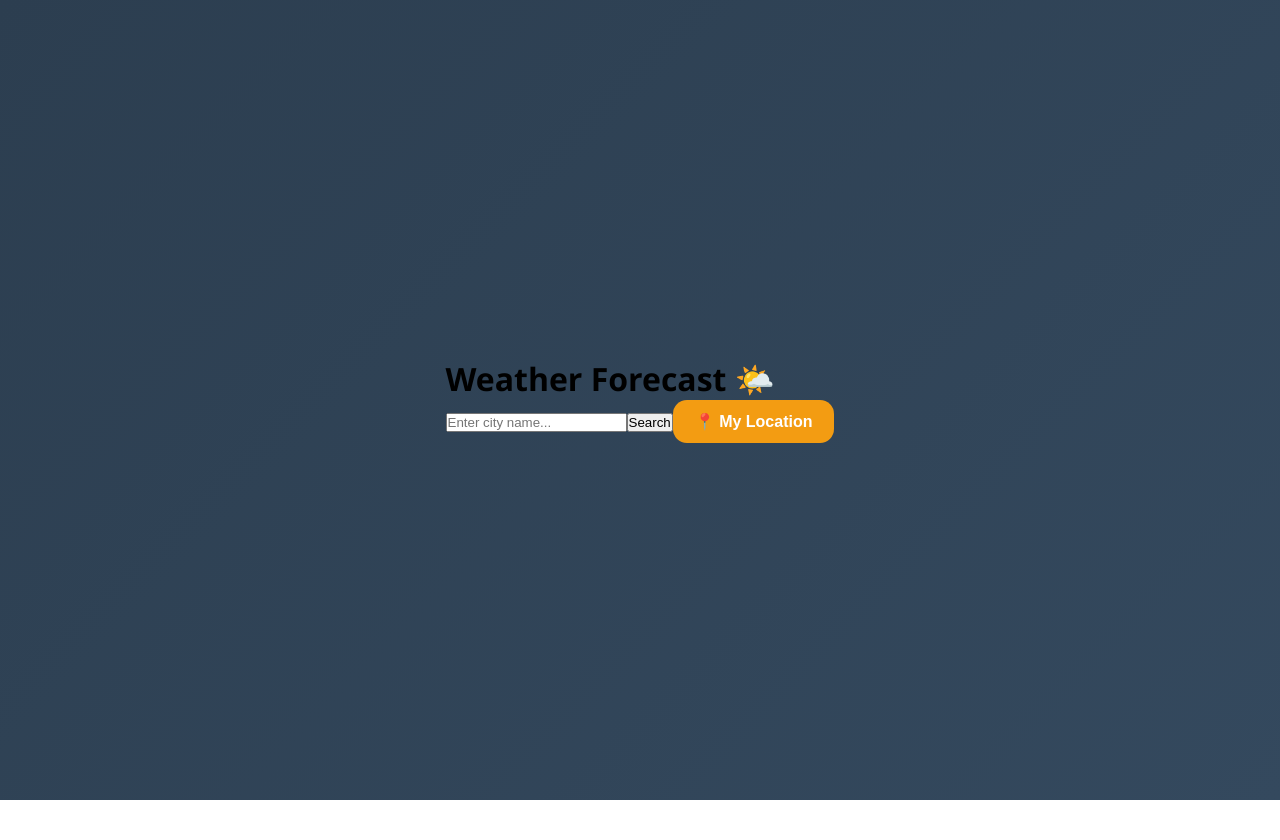
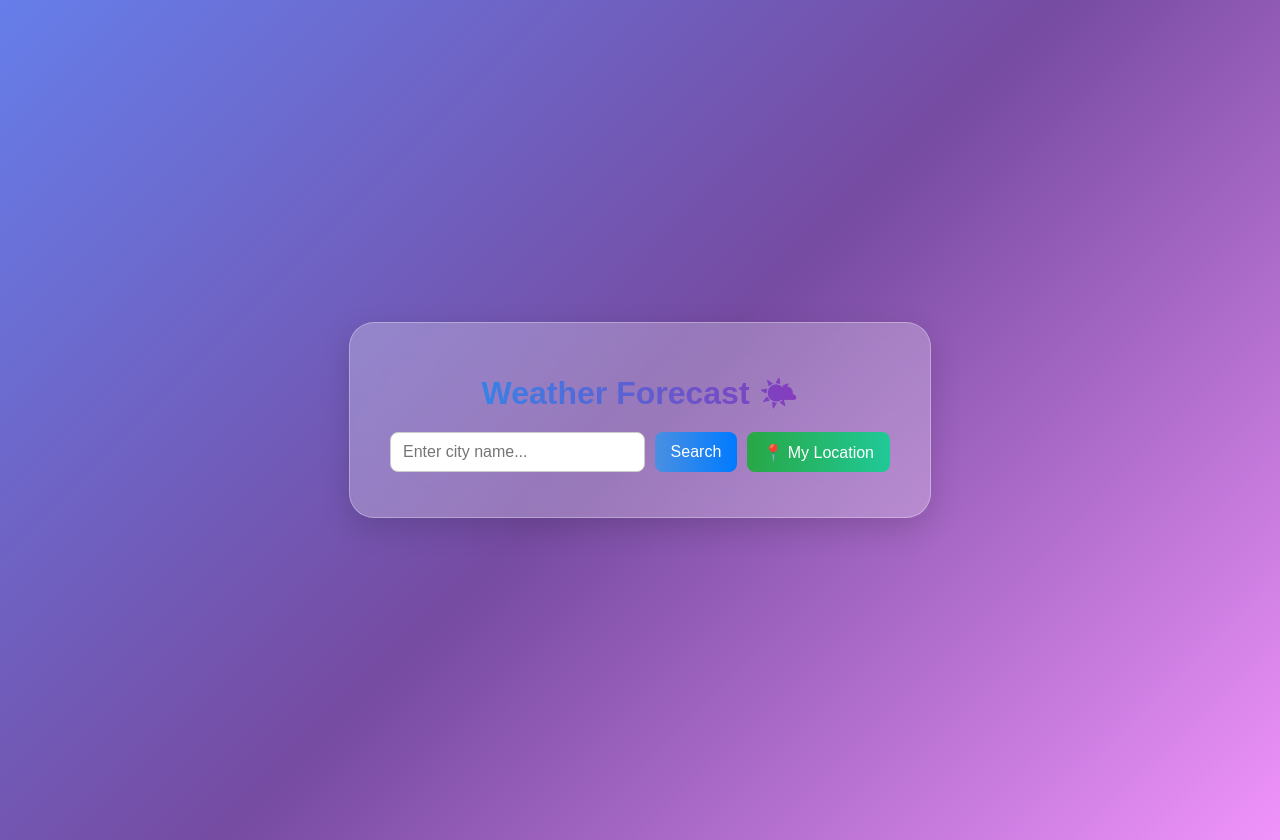
Before and after one commit to YRJ03/Weather, a React (Vite) app: page / in a window 1280 px wide. Before the commit the page ends 800 px from the top, so only its background shows below. Built offline with nearby package versions, Linux system fonts and the light colour scheme.

Commit message:
Refactor App.css for layout and design improvements
Refactor CSS styles for improved layout and design consistency. Update font families, background gradients, and container styles.

```diff
--- a/src/App.css
+++ b/src/App.css
@@ -1,250 +1,189 @@
-/* Reset */
-* {
+/* Background setup */
+body, html {
+  margin: 0;
   padding: 0;
-  margin: 0;
-  box-sizing: border-box;
+  font-family: 'Poppins', sans-serif;
 }
 
-body {
-  font-family: 'Segoe UI', Tahoma, Geneva, Verdana, sans-serif;
+.app {
+  min-height: 100vh;
+  background: linear-gradient(135deg, #667eea, #764ba2, #f093fb);
   display: flex;
+  align-items: center;
   justify-content: center;
-  align-items: center;
-  min-height: 100vh;
-  background: linear-gradient(135deg, #2c3e50, #34495e);
+  padding: 20px;
 }
 
-/* Container */
-.container {
-  width: 85vw;
-  max-width: 1000px;
-  background: linear-gradient(135deg, #3498db, #9b59b6);
-  border-radius: 20px;
-  padding: 30px;
-  box-shadow: 0 8px 20px rgba(0, 0, 0, 0.3);
-  color: white;
-  text-align: center;
-  transition: all 0.3s ease-in-out;
+/* Glass card container */
+.weather-container {
+  background: rgba(255, 255, 255, 0.25);
+  backdrop-filter: blur(15px);
+  border: 1px solid rgba(255, 255, 255, 0.3);
+  border-radius: 25px;
+  padding: 30px 40px;
+  width: 100%;
+  max-width: 500px;
+  box-shadow: 0 10px 30px rgba(0,0,0,0.15);
+  animation: fadeIn 0.6s ease;
 }
 
-/* Input Box */
-.input-box {
-  display: flex;
-  flex-direction: column;
-  gap: 12px;
-  margin-bottom: 24px;
+/* Header */
+.title {
+  text-align: center;
+  font-size: 2rem;
+  background: linear-gradient(90deg, #2196f3, #9c27b0);
+  -webkit-background-clip: text;
+  -webkit-text-fill-color: transparent;
+  margin-bottom: 20px;
 }
 
-.input {
-  padding: 14px 18px;
-  border-radius: 14px;
-  border: none;
-  width: 100%;
-  max-width: 400px;
-  font-size: 17px;
-  outline: none;
-  margin: 0 auto;
-  box-shadow: 0px 4px 8px rgba(0, 0, 0, 0.25);
+/* Search section */
+.search-form {
+  display: flex;
+  flex-wrap: wrap;
+  gap: 10px;
+  justify-content: center;
+  margin-bottom: 15px;
 }
 
-.submit-btn,
-.location-btn {
-  padding: 12px 22px;
-  background-color: #f39c12;
+.search-input {
+  flex: 1;
+  min-width: 150px;
+  padding: 10px 12px;
+  border: 1px solid #ccc;
+  border-radius: 8px;
+  font-size: 1rem;
+  outline: none;
+  transition: all 0.3s;
+}
+
+.search-input:focus {
+  border-color: #764ba2;
+  box-shadow: 0 0 5px rgba(118,75,162,0.4);
+}
+
+.btn {
+  padding: 10px 16px;
+  font-size: 1rem;
   border: none;
-  border-radius: 14px;
-  font-size: 16px;
+  border-radius: 8px;
   cursor: pointer;
-  transition: 0.3s ease;
-  font-weight: bold;
+  transition: 0.3s;
   color: white;
 }
 
-.submit-btn:hover,
-.location-btn:hover {
-  background-color: #e67e22;
+.search-btn {
+  background: linear-gradient(90deg, #4a90e2, #007aff);
 }
 
-.city-name {
-  font-size: 42px;
-  font-weight: 700;
-  margin-top: 20px;
-  letter-spacing: 1px;
+.location-btn {
+  background: linear-gradient(90deg, #28a745, #20c997);
 }
 
-/* Weather Main Info */
-.main-box {
-  display: flex;
-  justify-content: center;
-  align-items: center;
-  margin-top: 24px;
-  gap: 24px;
-  flex-wrap: wrap;
+.btn:hover {
+  transform: scale(1.05);
+  opacity: 0.9;
 }
 
-.box-one,
-.box-two,
-.box-three {
-  padding: 20px;
-  background: rgba(255, 255, 255, 0.1);
-  border-radius: 16px;
-  min-width: 180px;
-  box-shadow: 0 6px 12px rgba(0, 0, 0, 0.15);
-  transition: transform 0.3s ease;
+.error {
+  color: #ff4b5c;
+  text-align: center;
+  font-weight: 600;
 }
 
-.box-one:hover,
-.box-two:hover,
-.box-three:hover {
-  transform: scale(1.03);
+/* Weather info card */
+.weather-card {
+  background: rgba(255, 255, 255, 0.4);
+  border-radius: 20px;
+  padding: 25px;
+  text-align: center;
+  margin-top: 15px;
+  animation: fadeIn 0.8s ease;
 }
 
-.temp-text {
-  font-size: 64px;
-  font-weight: 700;
-  color: #ffeaa7;
+.city {
+  font-size: 1.4rem;
+  font-weight: 600;
+  margin-bottom: 10px;
 }
 
-.date-text,
-.day-text,
-.sky-text,
-.humidity-text,
-.wind-text {
-  font-size: 18px;
-  font-weight: 500;
-  color: #ecf0f1;
-  margin-top: 12px;
-  text-shadow: 0 1px 3px rgba(0, 0, 0, 0.1);
+.temp {
+  font-size: 3.5rem;
+  font-weight: 700;
+  margin: 5px 0;
+  color: #222;
 }
 
-.day-text {
-  font-size: 22px;
-  font-weight: bold;
-  text-transform: uppercase;
-  color: #f6e58d;
+.desc {
+  text-transform: capitalize;
+  font-size: 1.1rem;
+  color: #333;
+  margin-bottom: 15px;
 }
 
-/* Forecast Section */
-.week-forecast {
+/* Details row */
+.details {
   display: flex;
   justify-content: space-between;
-  flex-wrap: wrap;
-  gap: 20px;
-  margin-top: 40px;
-  animation: fadeIn 1s ease-in-out;
+  gap: 10px;
+  margin-top: 10px;
 }
 
-.col {
+.detail-box {
   flex: 1;
-  min-width: 120px;
-  background: rgba(255, 255, 255, 0.15);
-  border-radius: 12px;
-  padding: 16px;
-  text-align: center;
-  color: white;
-  box-shadow: 0 4px 10px rgba(0, 0, 0, 0.2);
-  transition: transform 0.3s ease;
+  background: rgba(255, 255, 255, 0.5);
+  border-radius: 15px;
+  padding: 10px;
+  transition: all 0.3s;
 }
 
-.col:hover {
+.detail-box:hover {
+  background: rgba(255, 255, 255, 0.7);
+  transform: translateY(-3px);
+}
+
+/* Forecast section */
+.forecast {
+  margin-top: 30px;
+}
+
+.forecast h3 {
+  text-align: center;
+  margin-bottom: 15px;
+  color: #222;
+}
+
+.forecast-grid {
+  display: grid;
+  grid-template-columns: repeat(auto-fit, minmax(80px, 1fr));
+  gap: 10px;
+}
+
+.forecast-box {
+  background: rgba(255, 255, 255, 0.45);
+  border-radius: 15px;
+  padding: 10px;
+  text-align: center;
+  transition: all 0.3s;
+}
+
+.forecast-box:hover {
+  background: rgba(255, 255, 255, 0.7);
   transform: scale(1.05);
 }
 
-.col img {
-  width: 48px;
-  height: 48px;
+.forecast-box img {
+  width: 50px;
+  height: 50px;
 }
 
-.day-name {
-  font-size: 18px;
-  font-weight: bold;
-  margin-bottom: 4px;
+.day {
+  font-weight: 600;
+  color: #333;
 }
 
-.weather {
-  font-size: 16px;
-  font-weight: 500;
+/* Animation */
+@keyframes fadeIn {
+  from { opacity: 0; transform: translateY(10px); }
+  to { opacity: 1; transform: translateY(0); }
 }
-
-/* Horizontal line */
-.ruler {
-  margin: 30px 0;
-  border: 1px solid rgba(236, 240, 241, 0.5);
-}
-
-/* Footer */
-.dev-box {
-  margin-top: 30px;
-  text-align: center;
-  font-size: 16px;
-}
-
-.dev-text {
-  color: #ecf0f1;
-}
-
-.git-link {
-  color: #f39c12;
-  font-weight: bold;
-  text-decoration: none;
-  transition: 0.3s;
-}
-
-.git-link:hover {
-  color: #e67e22;
-}
-
-/* Hidden */
-.none {
-  display: none;
-}
-
-/* Animations */
-@keyframes fadeIn {
-  from {
-    opacity: 0;
-    transform: translateY(10px);
-  }
-  to {
-    opacity: 1;
-    transform: translateY(0);
-  }
-}
-
-/* Responsive */
-@media (max-width: 768px) {
-  .container {
-    width: 95vw;
-    padding: 20px;
-    border-radius: 0;
-  }
-
-  .input {
-    width: 100%;
-  }
-
-  .main-box {
-    flex-direction: column;
-    align-items: center;
-  }
-
-  .box-one,
-  .box-two,
-  .box-three {
-    width: 100%;
-    margin-bottom: 16px;
-  }
-
-  .week-forecast {
-    flex-direction: column;
-    align-items: center;
-  }
-
-  .col {
-    width: 60%;
-  }
-
-  .city-name {
-    font-size: 32px;
-  }
-}
```
